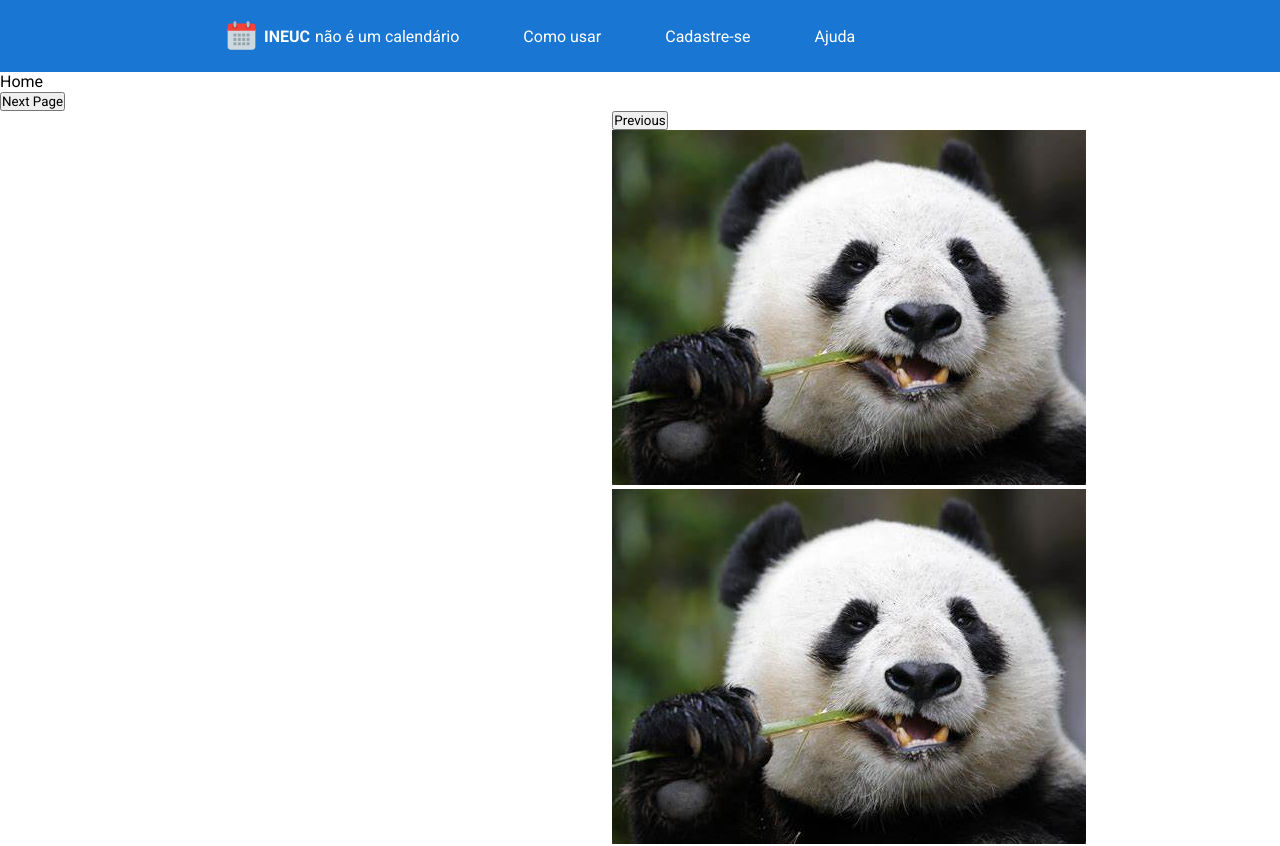
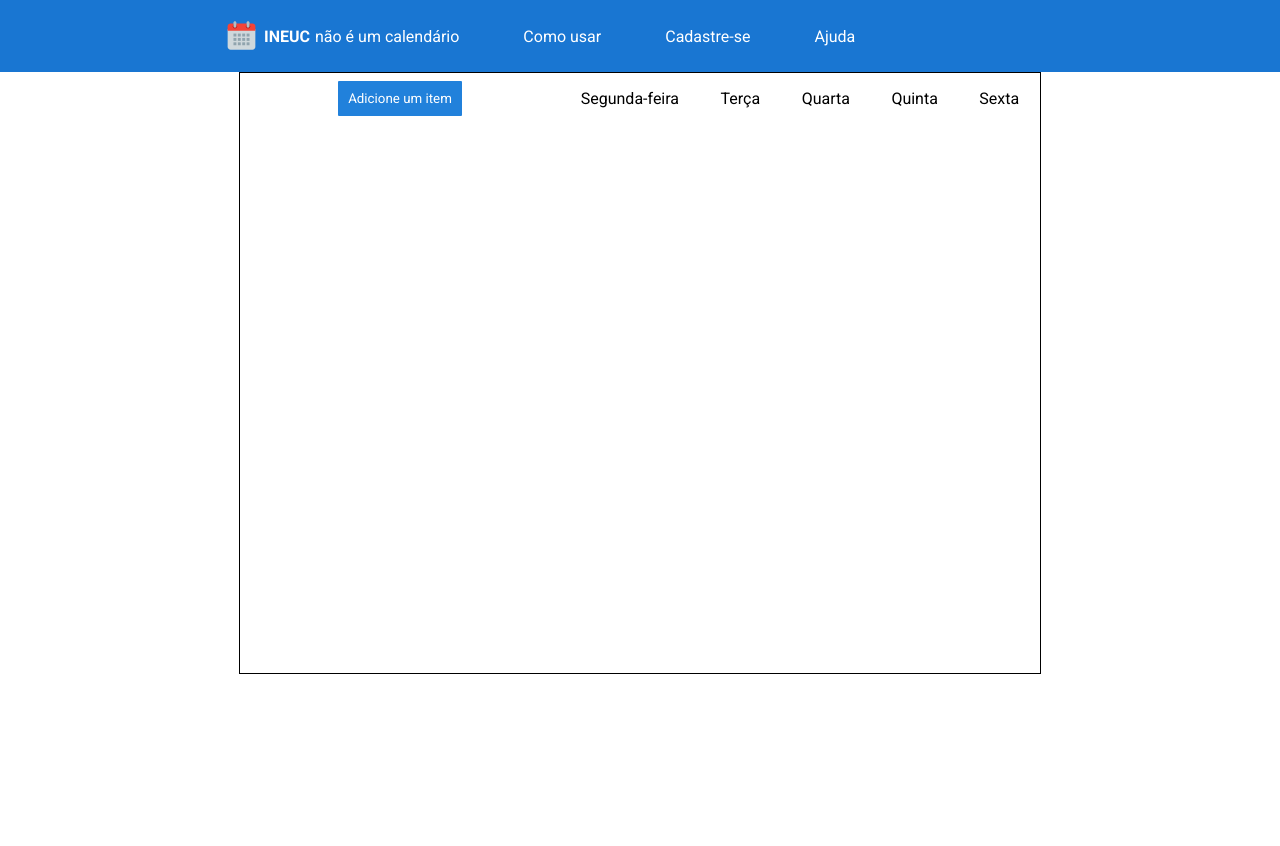
Before and after one commit to KaremLeticia/Isso-Nao-E-Um-Calendario-INEUC, a React (Vite) app: page /Home in a window 1280 px wide. Shown: the top 846 px of the page. After the commit the page ends 800 px from the top, so only its background shows below. Built offline with nearby package versions, Linux system fonts and the light colour scheme.

Commit message:
To-do init

```diff
--- a/src/Context/UserContext.jsx
+++ b/src/Context/UserContext.jsx
@@ -1,5 +1,4 @@
 import { createContext, useState } from 'react';
-import { useNavigate } from 'react-router-dom';
 
 export const UserContext = createContext({})
 
--- a/src/Pages/Home/index.jsx
+++ b/src/Pages/Home/index.jsx
@@ -1,22 +1,20 @@
 import { Link } from 'react-router-dom'
 
 import {
-    CarouselContent
+    MainContent
 } from './styles'
 
 import Header from '../../components/Header'
+import Days from '../../components/Days'
 import Carrossel from '../../components/Carousel'
 
 const Home = () => {
     return (
         <>
             <Header />
-            <div>Home</div>
-            <Link to={'/test'}><button>Next Page</button></Link>
-
-            <CarouselContent>
-                <Carrossel />
-            </CarouselContent>
+            <MainContent>
+                <Days/>
+            </MainContent>
 
         </>
 
--- a/src/Pages/Home/styles.js
+++ b/src/Pages/Home/styles.js
@@ -1,7 +1,7 @@
 import { styled } from "styled-components";
 
-export const CarouselContent = styled.section`
-    display: flex;
-    align-items: center;
-    justify-content: center;
+export const MainContent = styled.section`
+    width: 800px;
+    height: 600px;
+    border: 1px solid black;
 `;
--- a/src/components/Carousel/index.jsx
+++ b/src/components/Carousel/index.jsx
@@ -26,6 +26,8 @@ const Carrossel = () => {
                 <Item>
                     <Img src={panda}/>
                 </Item>
+
+
             </Slider>
         </>
     )
--- /dev/null
+++ b/src/components/Days/index.jsx
@@ -0,0 +1,32 @@
+import {
+    Container,
+    ButtonArea,
+    CreateItem,
+    DaysArea,
+    Items
+} from './styles'
+
+const Days = () => {
+    return (
+        <Container>
+
+            <ButtonArea>
+                <CreateItem>Adicione um item</CreateItem>
+            </ButtonArea>
+
+
+            <DaysArea>
+
+                <Items>Segunda-feira</Items>
+                <Items>Terça</Items>
+                <Items>Quarta</Items>
+                <Items>Quinta</Items>
+                <Items>Sexta</Items>
+
+            </DaysArea>
+
+        </Container>
+    )
+}
+
+export default Days
--- /dev/null
+++ b/src/components/Days/styles.js
@@ -0,0 +1,38 @@
+import { styled } from "styled-components";
+
+export const Container = styled.div`
+    width: 100%;
+    height: 50px;
+    display: flex;
+    justify-content: flex-end;
+`;
+
+export const ButtonArea = styled.div`
+    width: 40%;
+    height: 100%;
+    display: flex;
+    align-items: center;
+    justify-content: center;
+`;
+
+export const CreateItem = styled.button`
+    padding: 10px;
+    color: #FFFFFF;
+    background-color: #2181db;
+    border: 0px;
+    border-radius: 1px;
+    cursor: pointer;
+`;
+
+export const DaysArea = styled.ul`
+    width: 60%;
+    height: 100%;
+    display: flex;
+    align-items: center;
+    justify-content: space-around;
+    list-style: none;
+`;
+
+export const Items = styled.li`
+
+`;
--- a/src/globalStyles.js
+++ b/src/globalStyles.js
@@ -7,11 +7,19 @@ const GlobalStyles = createGlobalStyle`
         font-family: 'Roboto';
     }
 
-    body {
+    #root {
+        width: 100vw;
+        height: 100vh;
+        display: flex;
+        flex-direction: column;
+        align-items: center;
+    }
+
+    /* body {
         display: flex;
         align-items: center;
         justify-content: center;
-    }
+    } */
 `;
 
 export default GlobalStyles;
```
Also changed, not shown: src/Pages/Login/index.jsx (line endings or trailing spaces).
